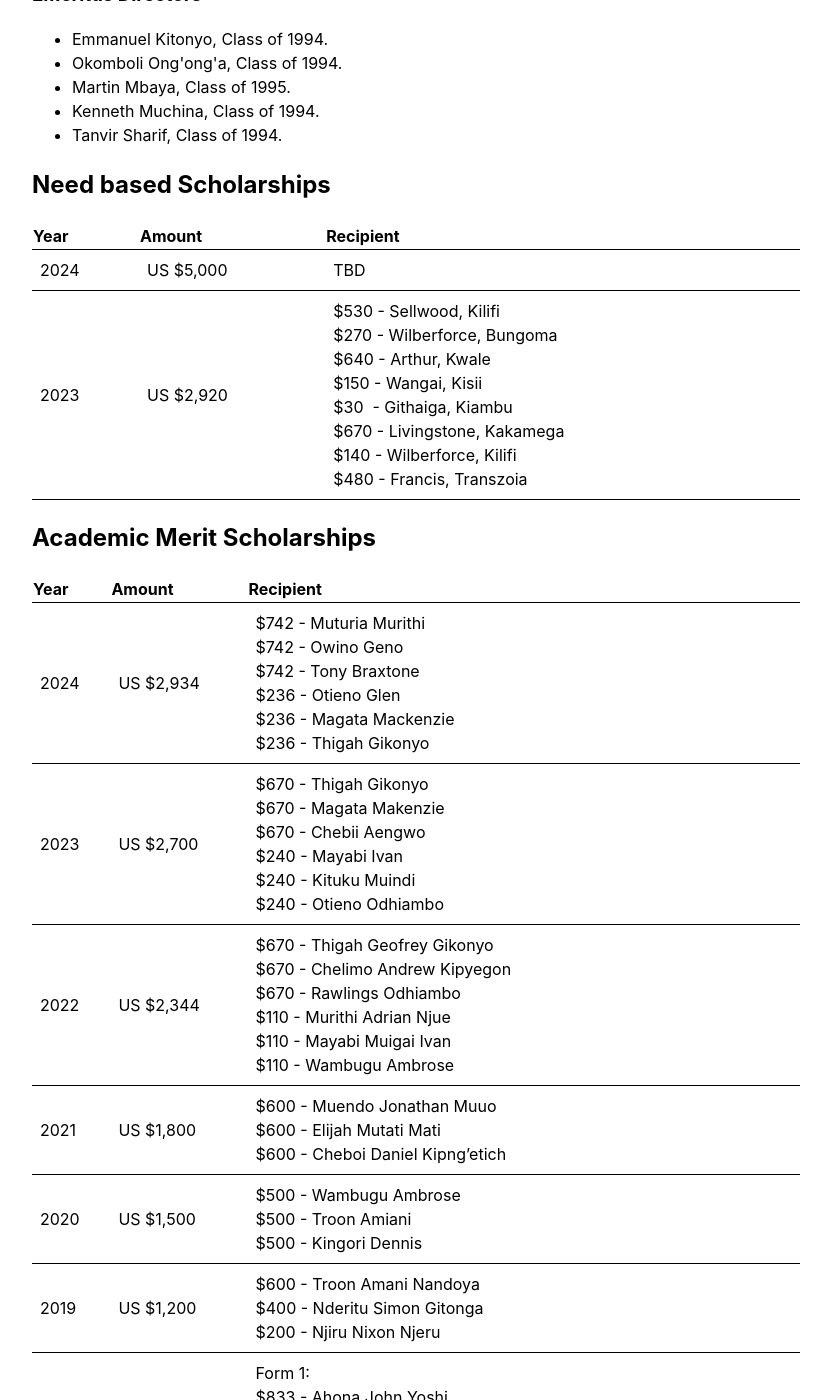
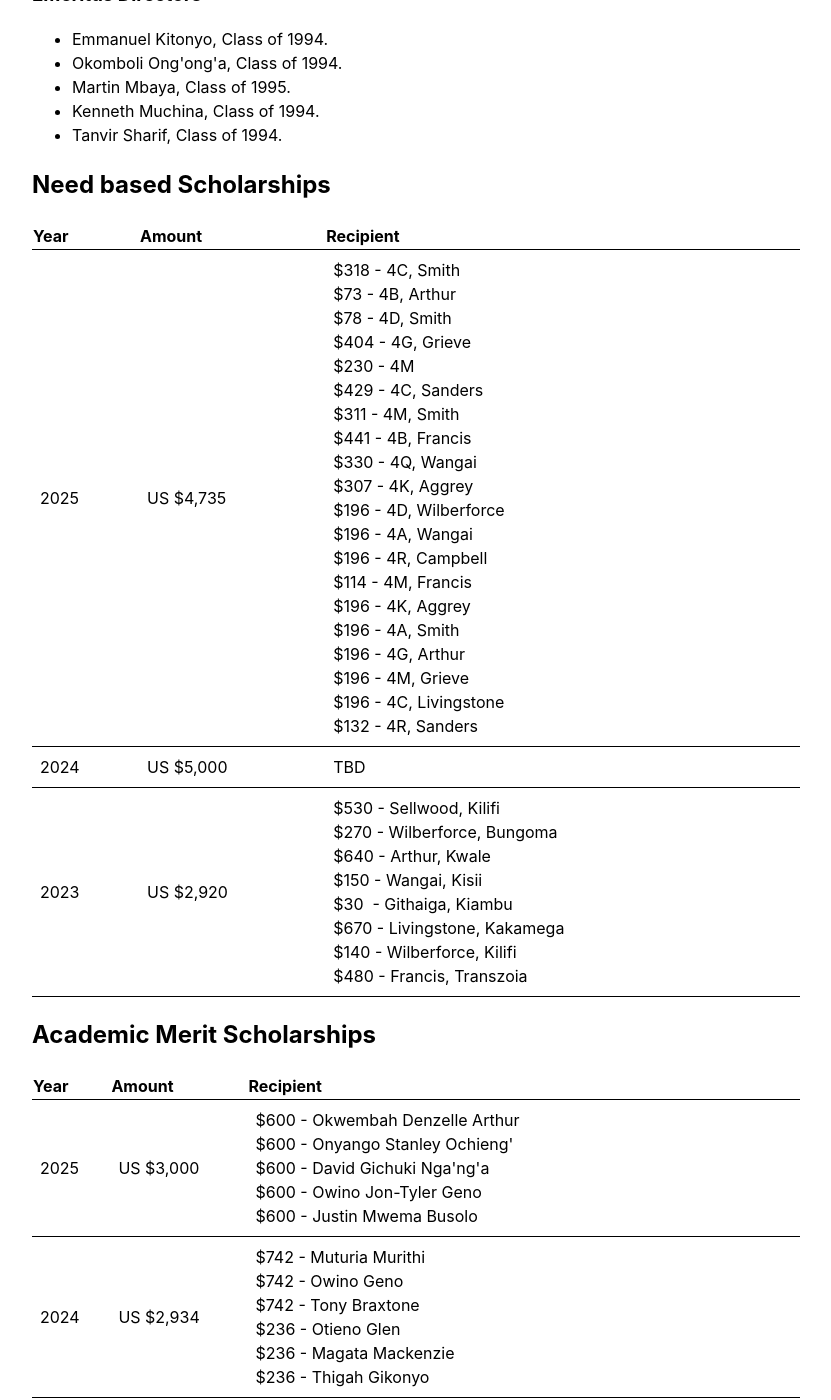
Before and after one commit to ahsef/ahsef.github.io, a Jekyll site: the page built from _pages/about.html, in a window 1280 px wide and 1400 px high, scrolled down 982 px. Shown: the whole window, without its empty margins (224-1055 px from the left). Built offline with Jekyll 4.4.1, drawn with Linux system fonts in a browser that asks for light colours.

Commit message:
Update 2025 disbursements and 2025 Q2 minutes.
- Add merit and need based disbursements for 2025.
- Upload meeting minutes from 2025/06/08.

```diff
--- a/_pages/about.html
+++ b/_pages/about.html
@@ -62,6 +62,34 @@ layout: default
 	</thead>
 	<tbody>
     <tr>
+        <td>2025</td>
+        <td>US $4,735</td>
+        <td>
+<pre>
+$318 - 4C, Smith
+$73 - 4B, Arthur
+$78 - 4D, Smith
+$404 - 4G, Grieve
+$230 - 4M
+$429 - 4C, Sanders
+$311 - 4M, Smith
+$441 - 4B, Francis
+$330 - 4Q, Wangai
+$307 - 4K, Aggrey
+$196 - 4D, Wilberforce
+$196 - 4A, Wangai
+$196 - 4R, Campbell
+$114 - 4M, Francis
+$196 - 4K, Aggrey
+$196 - 4A, Smith
+$196 - 4G, Arthur
+$196 - 4M, Grieve
+$196 - 4C, Livingstone
+$132 - 4R, Sanders
+</pre>
+        </td>
+    </tr>
+	<tr>
 		<td>2024</td>
 		<td>US $5,000</td>
 		<td>
@@ -100,6 +128,19 @@ $480 - Francis, Transzoia
 	</tr>
 	</thead>
 	<tbody>
+    <tr>
+        <td>2025</td>
+        <td>US $3,000</td>
+        <td>
+<pre>
+$600 - Okwembah Denzelle Arthur
+$600 - Onyango Stanley Ochieng'
+$600 - David Gichuki Nga'ng'a
+$600 - Owino Jon-Tyler Geno
+$600 - Justin Mwema Busolo
+</pre>
+        </td>
+    </tr>
 	<tr>
 		<td>2024</td>
 		<td>US $2,934</td>
@@ -378,6 +419,7 @@ $277 - Mungai Eric Mbugua
     <div class="w3-container w3-third">
         <h3>Minutes</h3>
         <ul>
+        <li><a href="/minutes/20250608.pdf">2025-06-08</a></li>
 		<li><a href="/minutes/20250302.pdf">2025-03-02</a></li>
 		<li><a href="/minutes/20250126.pdf">2025-01-26</a></li>
 		<li><a href="/minutes/20240825.pdf">2024-08-25</a></li>
```
Also changed, not shown: 1 other file. Lines whose indentation alone changed are shown as unchanged.
